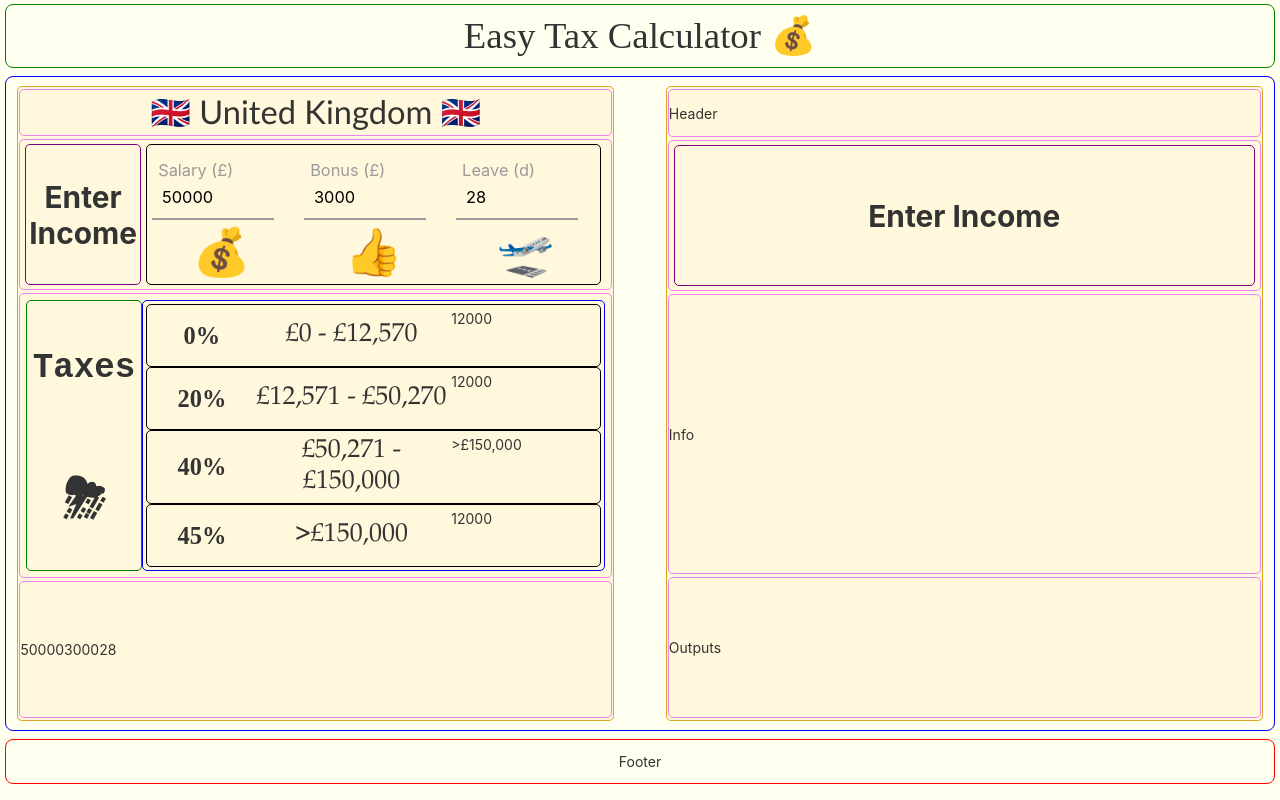
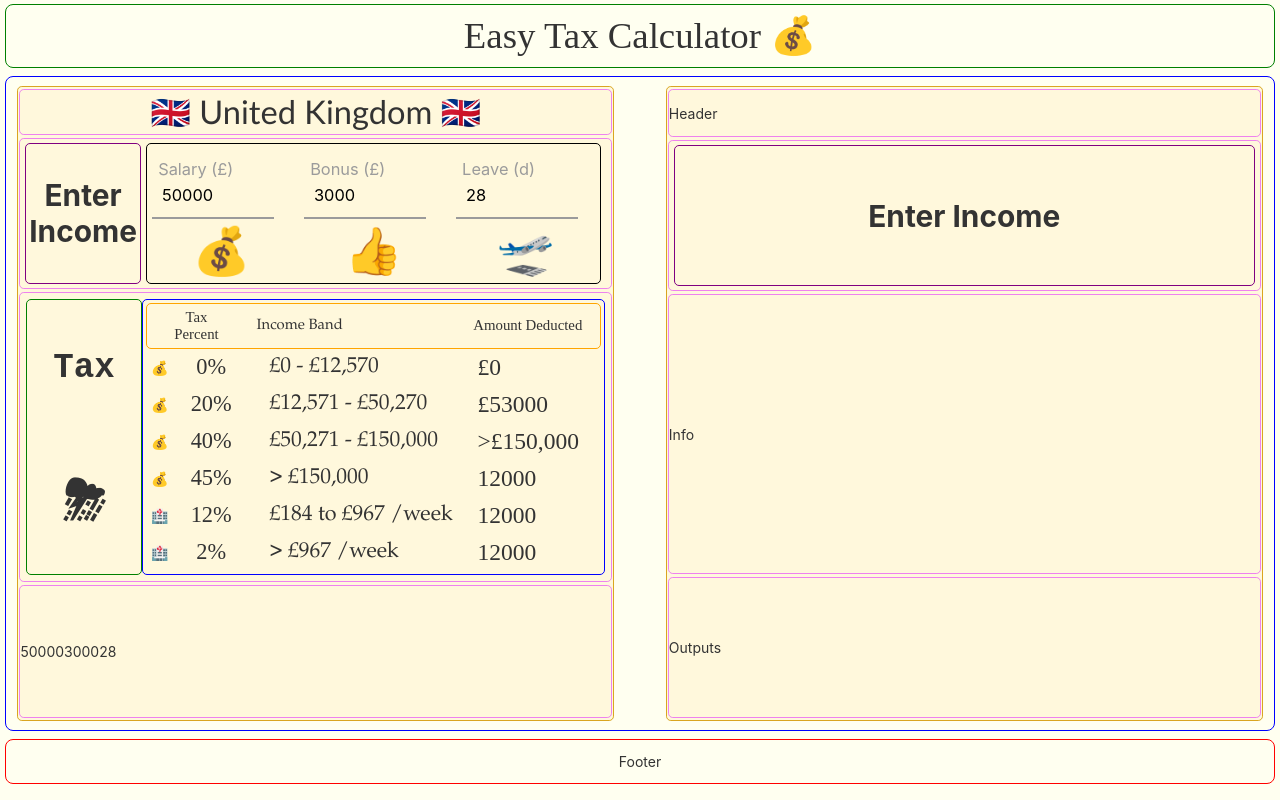
Before and after one commit to Ellipsoul/tax-calculator-pwa, an Angular app: page / in a window 1280 px wide. Built offline with nearby package versions, Linux system fonts and the light colour scheme.

Commit message:
Completed styling of tax deduction section. Need to implement algorithm next

```diff
--- a/package.json
+++ b/package.json
@@ -1,6 +1,6 @@
 {
   "name": "tax-calculator-pwa",
-  "version": "0.2.3",
+  "version": "0.2.4",
   "scripts": {
     "ng": "ng",
     "start": "ng serve",
--- a/src/app/uktaxes/uktaxes.component.html
+++ b/src/app/uktaxes/uktaxes.component.html
@@ -97,32 +97,58 @@
   <!-- Information of reductions, and tax bands -->
   <div [ngClass]="['uk-field', 'uk-info']">
     <div ngClass="info-header">
-      <div ngClass="taxes">Taxes</div>
+      <div ngClass="taxes">Tax</div>
       <div ngClass="cry">⛈</div>
     </div>
 
     <div ngClass="info-outputs">
-      <div ngClass="output-container">
-        <div ngClass="tax-band">0%</div>
-        <div ngClass="tax-range">£0 - £12,570</div>
-        <div ngClass="after-tax">12000</div>
+      <div ngClass="output-header">
+        <div [ngClass]="['tax-band', 'smaller-font']">Tax Percent</div>
+        <div [ngClass]="['tax-range', 'smaller-font']">Income Band</div>
+        <div [ngClass]="['after-tax', 'smaller-font']">Amount Deducted</div>
       </div>
 
       <div ngClass="output-container">
-        <div ngClass="tax-band">20%</div>
-        <div ngClass="tax-range">£12,571 - £50,270</div>
-        <div ngClass="after-tax">12000</div>
+        <div ngClass="tax-reason">💰</div>
+        <div ngClass="tax-band">0%</div>
+        <div ngClass="tax-range">£0 - £12,570</div>
+        <div ngClass="after-tax">£0</div>
       </div>
 
       <div ngClass="output-container">
+        <div ngClass="tax-reason">💰</div>
+        <div ngClass="tax-band">20%</div>
+        <div ngClass="tax-range">£12,571 - £50,270</div>
+        <div ngClass="after-tax">£{{salary+bonus}}</div>
+      </div>
+
+      <div ngClass="output-container">
+        <div ngClass="tax-reason">💰</div>
         <div ngClass="tax-band">40%</div>
         <div ngClass="tax-range">£50,271 - £150,000</div>
         <div ngClass="after-tax">>£150,000</div>
       </div>
 
       <div ngClass="output-container">
+        <div ngClass="tax-reason">💰</div>
         <div ngClass="tax-band">45%</div>
-        <div ngClass="tax-range">>£150,000</div>
+        <div ngClass="tax-range">> £150,000</div>
+        <div ngClass="after-tax">12000</div>
+      </div>
+
+      <div ngClass="divider-space"></div>
+
+      <div ngClass="output-container">
+        <div ngClass="tax-reason">🏥</div>
+        <div ngClass="tax-band">12%</div>
+        <div ngClass="tax-range">£184 to £967 /week</div>
+        <div ngClass="after-tax">12000</div>
+      </div>
+
+      <div ngClass="output-container">
+        <div ngClass="tax-reason">🏥</div>
+        <div ngClass="tax-band">2%</div>
+        <div ngClass="tax-range">> £967 /week</div>
         <div ngClass="after-tax">12000</div>
       </div>
     </div>
--- a/src/app/uktaxes/uktaxes.component.sass
+++ b/src/app/uktaxes/uktaxes.component.sass
@@ -216,42 +216,76 @@ $gray: #9b9b9b
   justify-content: stretch
 
 .output-container
-  flex-grow: 1
+  flex-grow: 2
   flex-basis: 20%
 
   display: flex
   flex-direction: row
 
-  border: 1px solid black
   border-radius: 5px
   padding: 5px
 
+.output-header
+  flex-grow: 1
+  flex-basis: 10%
+
+  display: flex
+  flex-direction: row
+
+  border: 1px solid orange
+  border-radius: 5px
+  padding: 5px
+
+.smaller-font
+  font-size: calc(7px + 0.3vw + 0.5vh) !important
+
+.tax-reason
+  flex-grow: 0.1
+  flex-basis: 3%
+  display: grid
+  place-items: center
+
 .tax-band
-  flex-grow: 1
-  flex-basis: 15%
+  flex-grow: 0.8
+  flex-basis: 8%
 
-  font-size: calc(10px + 0.5vw + 1vh)
+  font-size: calc(8px + 0.5vw + 1vh)
   font-family: "American Typewriter"
-  font-weight: 600
+  font-weight: 500
 
   display: grid
-  place-items: center
+  align-items: center
+  text-align: center
+
+  margin-left: 10px
 
 .tax-range
   flex-grow: 2
   flex-basis: 30%
 
-  font-size: calc(20px + 0.4vw + 0.1vh)
-  font-weight: 550
+  font-size: calc(10px + 0.4vw + 0.8vh)
+  font-weight: 500
   font-family: "Garamond"
 
+  padding-left: 2vw
   display: grid
-  place-items: center
-  text-align: center
+  align-items: center
+  text-align: left
+
+.divider-space
+  flex-basis: 3%
 
 .after-tax
-  flex-grow: 1
-  flex-basis: 25%
+  flex-grow: 0.8
+  flex-basis: 20%
+
+  font-size: calc(12px + 0.4vw + 0.8vh)
+  font-weight: 500
+  font-family: "Copperplate"
+
+  display: grid
+  align-items: center
+  text-align: left
 
 
 @media screen and ( max-width: 425px ) and (orientation: portrait)
```
